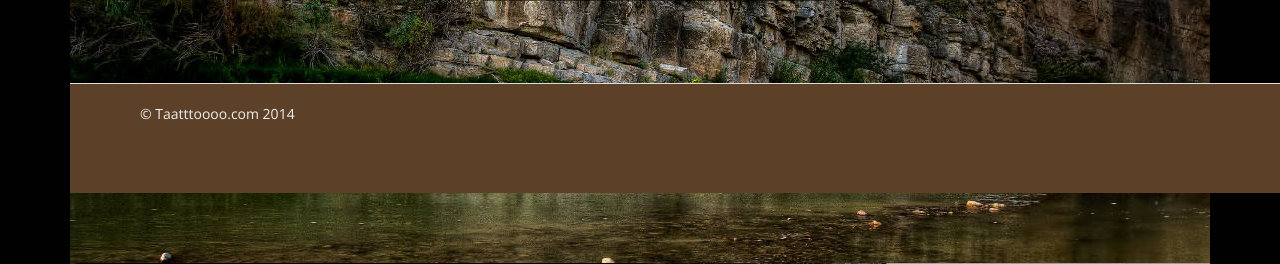
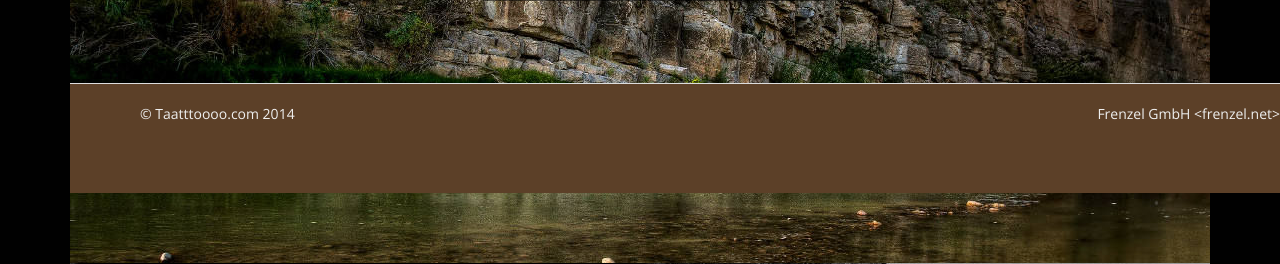
Before and after one commit to philippfrenzel/taatttoooo, a Yii app: template views/site/index.php in a window 1280 px wide; the page is wider, and only the part inside the window is pictured. Shown: the part 607-871 px from the top of that part. Run offline with PHP 8.4 and a stand-in for Yii, Linux system fonts and the light colour scheme; the template is opened without the code that fills it, so the values that code supplies are empty; some libraries are stand-ins or nearby versions.

Commit message:
fix footer

```diff
--- a/views/site/onepage/thrd_page.php
+++ b/views/site/onepage/thrd_page.php
@@ -37,6 +37,6 @@
 <footer id="footer">
     <div class="container">
         <p class="pull-left">&copy; Taatttoooo.com <?= date('Y') ?></p>
-        <p class="pull-right"><?= Yii::powered() ?></p>
+        <p class="pull-right">Frenzel GmbH &lt;frenzel.net&gt;</p>
     </div>
 </footer>
```
